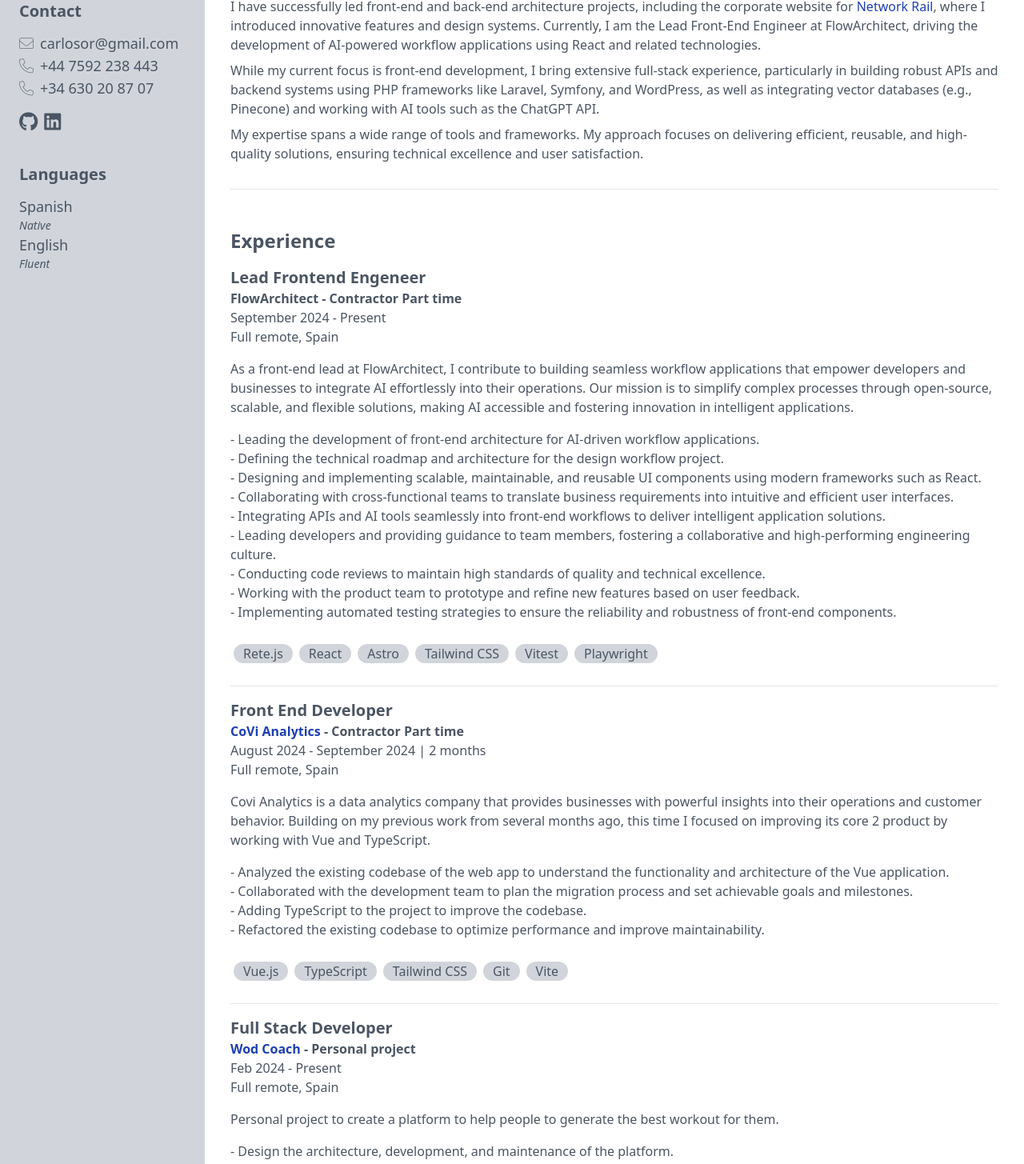
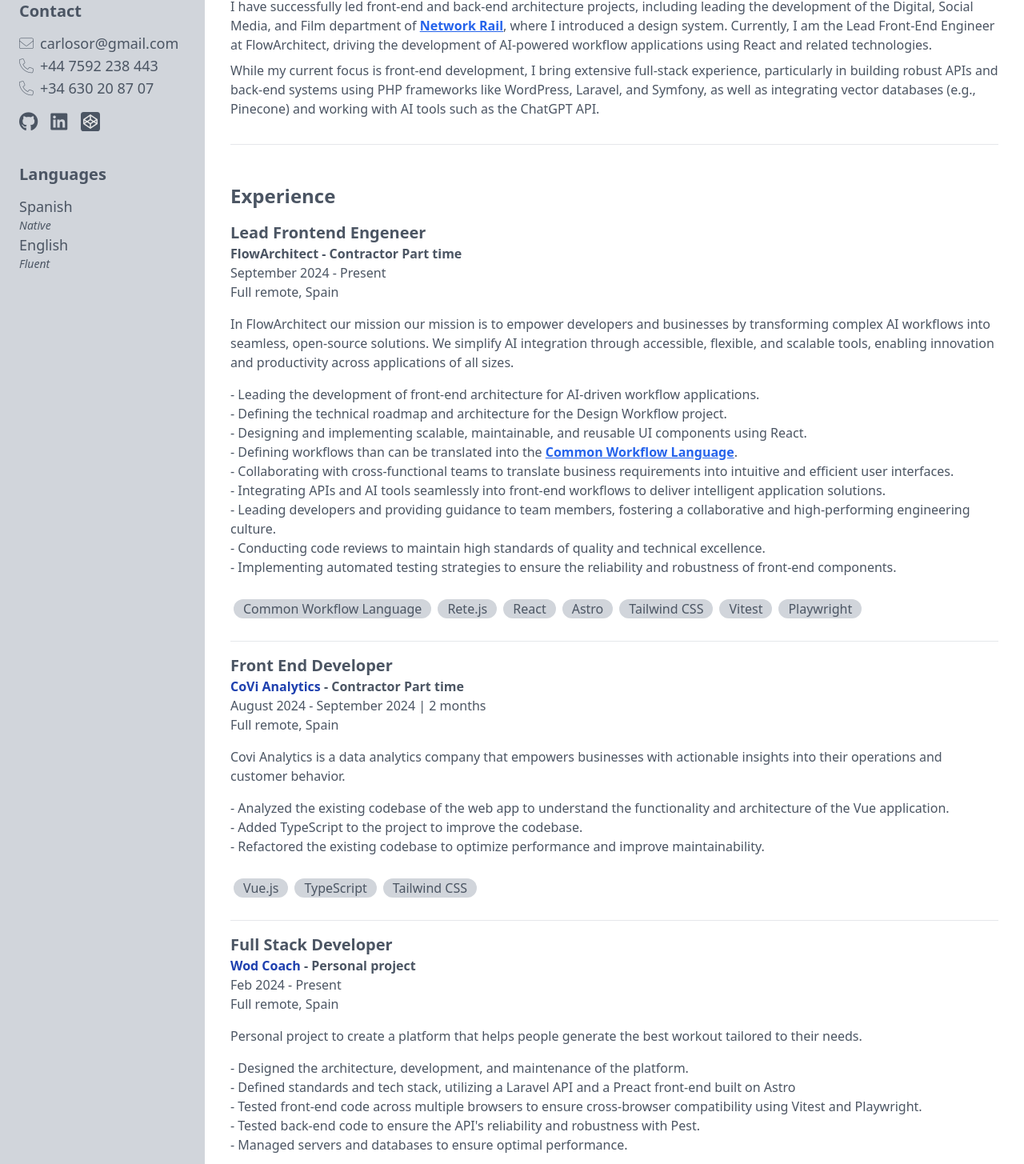
Before and after one commit to DuffmanCC/web-cv, a Vue app: page / in a window 1280 px wide. Shown: the part 220-1675 px from the top of the page at 80% size. Built offline with nearby package versions, Linux system fonts and the light colour scheme.

Commit message:
update contend, add codepen link

```diff
--- a/src/App.vue
+++ b/src/App.vue
@@ -150,11 +150,6 @@
     meta.content =
       "Experienced Front-End Developer | React, Vue & Modern UI Specialist";
     document.getElementsByTagName("head")[0].appendChild(meta);
-
-    // Add console logs to check the content
-    console.log("Content:", this.content);
-    console.log("Profile:", this.content.profile);
-    console.log("Experience:", this.content.experience);
   },
 };
 </script>
--- a/src/components/SideContent.vue
+++ b/src/components/SideContent.vue
@@ -30,20 +30,45 @@
           <a href="tel:+44 7592 238 443">+34 630 20 87 07</a>
         </div>
 
-        <div class="text-2xl my-3">
+        <div class="text-2xl my-3 flex gap-2 items-center">
           <a
-            class="cursor-pointer font-icon icon-github mr-2"
+            class="font-icon icon-github mr-2"
             href="https://github.com/DuffmanCC"
             aria-label="github"
             target="_blank"
           ></a>
 
           <a
-            class="cursor-pointer font-icon icon-linkedin mr-2"
+            class="cursor-pointer font-icon icon-linkedin"
             href="https://www.linkedin.com/in/carlosortiz79/"
             aria-label="linkedin"
             target="_blank"
           ></a>
+
+          <a href="https://codepen.io/DuffmanCC/" target="_blank">
+            <svg
+              xmlns="http://www.w3.org/2000/svg"
+              aria-label="CodePen"
+              role="img"
+              viewBox="0 0 512 512"
+              class="w-6 h-6"
+            >
+              <rect width="512" height="512" rx="15%" fill="#4B5563" />
+
+              <g
+                fill="none"
+                stroke="#e6e6e6"
+                stroke-width="33"
+                stroke-linejoin="round"
+              >
+                <path d="M81 198v116l175 117 175-117V198L256 81z" />
+
+                <path d="M81 198l175 116 175-116M256 81v117" />
+
+                <path d="M81 314l175-116 175 116M256 431V314" />
+              </g>
+            </svg>
+          </a>
         </div>
       </div>
 
--- a/src/data/en.json
+++ b/src/data/en.json
@@ -1,12 +1,10 @@
 {
   "profile": [
-    "Experienced Front-End Developer with a strong focus on React, Vue and modern UI development. With over 10 years of proven experience, I specialize in crafting scalable, maintainable, and intuitive user interfaces that enhance user experience across diverse applications.",
+    "Experienced Front-End Developer with a strong focus on React, Vue, and modern UI development. With over 10 years of proven experience, I specialize in crafting scalable, maintainable, and intuitive user interfaces that enhance user experience across diverse applications.",
 
-    "I have successfully led front-end and back-end architecture projects, including the corporate website for <a href='https://www.networkrail.co.uk' class='hover:underline text-blue-800 dark:text-blue-400'>Network Rail</a>, where I introduced innovative features and design systems. Currently, I am the Lead Front-End Engineer at FlowArchitect, driving the development of AI-powered workflow applications using React and related technologies.",
+    "I have successfully led front-end and back-end architecture projects, including leading the development of the Digital, Social Media, and Film department of <a href='https://www.networkrail.co.uk' class='underline font-bold text-blue-600 dark:text-blue-400'>Network Rail</a>, where I introduced a design system. Currently, I am the Lead Front-End Engineer at FlowArchitect, driving the development of AI-powered workflow applications using React and related technologies.",
 
-    "While my current focus is front-end development, I bring extensive full-stack experience, particularly in building robust APIs and backend systems using PHP frameworks like Laravel, Symfony, and WordPress, as well as integrating vector databases (e.g., Pinecone) and working with AI tools such as the ChatGPT API.",
-
-    "My expertise spans a wide range of tools and frameworks. My approach focuses on delivering efficient, reusable, and high-quality solutions, ensuring technical excellence and user satisfaction."
+    "While my current focus is front-end development, I bring extensive full-stack experience, particularly in building robust APIs and back-end systems using PHP frameworks like WordPress, Laravel, and Symfony, as well as integrating vector databases (e.g., Pinecone) and working with AI tools such as the ChatGPT API."
   ],
 
   "experience": [
@@ -16,19 +14,20 @@
       "type": "Contractor Part time",
       "period": "September 2024 - Present",
       "place": "Full remote, Spain",
-      "intro": "As a front-end lead at FlowArchitect, I contribute to building seamless workflow applications that empower developers and businesses to integrate AI effortlessly into their operations. Our mission is to simplify complex processes through open-source, scalable, and flexible solutions, making AI accessible and fostering innovation in intelligent applications.",
+      "intro": "In FlowArchitect our mission our mission is to empower developers and businesses by transforming complex AI workflows into seamless, open-source solutions. We simplify AI integration through accessible, flexible, and scalable tools, enabling innovation and productivity across applications of all sizes.",
       "tasks": [
         "- Leading the development of front-end architecture for AI-driven workflow applications.",
-        "- Defining the technical roadmap and architecture for the design workflow project.",
-        "- Designing and implementing scalable, maintainable, and reusable UI components using modern frameworks such as React.",
+        "- Defining the technical roadmap and architecture for the Design Workflow project.",
+        "- Designing and implementing scalable, maintainable, and reusable UI components using React.",
+        "- Defining workflows than can be translated into the <a href='https://www.commonwl.org/' class='underline font-bold text-blue-600 dark:text-blue-400'>Common Workflow Language</a>.",
         "- Collaborating with cross-functional teams to translate business requirements into intuitive and efficient user interfaces.",
         "- Integrating APIs and AI tools seamlessly into front-end workflows to deliver intelligent application solutions.",
         "- Leading developers and providing guidance to team members, fostering a collaborative and high-performing engineering culture.",
         "- Conducting code reviews to maintain high standards of quality and technical excellence.",
-        "- Working with the product team to prototype and refine new features based on user feedback.",
         "- Implementing automated testing strategies to ensure the reliability and robustness of front-end components."
       ],
       "skills": [
+        "Common Workflow Language",
         "Rete.js",
         "React",
         "Astro",
@@ -45,14 +44,13 @@
       "type": "Contractor Part time",
       "period": "August 2024 - September 2024 | 2 months",
       "place": "Full remote, Spain",
-      "intro": "Covi Analytics is a data analytics company that provides businesses with powerful insights into their operations and customer behavior. Building on my previous work from several months ago, this time I focused on improving its core 2 product by working with Vue and TypeScript.",
+      "intro": "Covi Analytics is a data analytics company that empowers businesses with actionable insights into their operations and customer behavior.",
       "tasks": [
         "- Analyzed the existing codebase of the web app to understand the functionality and architecture of the Vue application.",
-        "- Collaborated with the development team to plan the migration process and set achievable goals and milestones.",
-        "- Adding TypeScript to the project to improve the codebase.",
+        "- Added TypeScript to the project to improve the codebase.",
         "- Refactored the existing codebase to optimize performance and improve maintainability."
       ],
-      "skills": ["Vue.js", "TypeScript", "Tailwind CSS", "Git", "Vite"],
+      "skills": ["Vue.js", "TypeScript", "Tailwind CSS"],
       "projects": []
     },
     {
@@ -62,13 +60,13 @@
       "type": "Personal project",
       "period": "Feb 2024 - Present",
       "place": "Full remote, Spain",
-      "intro": "Personal project to create a platform to help people to generate the best workout for them.",
+      "intro": "Personal project to create a platform that helps people generate the best workout tailored to their needs.",
       "tasks": [
-        "- Design the architecture, development, and maintenance of the platform.",
-        "- Define standards and tech stack based on a Laravel API and a Preact frontend over Astro.",
-        "- Testing front-end code in multiple browsers to ensure cross-browser compatibility with Vitest and Playwright.",
-        "- Testing back-end code to ensure the reliability and robustness of the API with Pest.",
-        "- Managing servers and database to ensure optimal performance."
+        "- Designed the architecture, development, and maintenance of the platform.",
+        "- Defined standards and tech stack, utilizing a Laravel API and a Preact front-end built on Astro",
+        "- Tested front-end code across multiple browsers to ensure cross-browser compatibility using Vitest and Playwright.",
+        "- Tested back-end code to ensure the API's reliability and robustness with Pest.",
+        "- Managed servers and databases to ensure optimal performance."
       ],
       "skills": [
         "Preact",
@@ -87,15 +85,14 @@
       "type": "Contractor Part time",
       "period": "April 2023 - Feb 2024 | 10 months",
       "place": "Full remote, Spain",
-      "intro": "Urchin Labs is a startup that is developing a ChatGPT tool to help businesses improve their customer service. The tool uses Natural Language Processing (NLP) techniques to understand customer queries and provide relevant answers. I am currently working on the development of a WordPress plugin that integrates the ChatGPT tool with the client's website, specifically tailored for sites utilizing WooCommerce, enhancing the e-commerce experience with advanced conversational capabilities.",
+      "intro": "Urchin Labs is a startup developing a ChatGPT tool to help businesses improve their customer service. The tool leverages Natural Language Processing (NLP) techniques to understand customer queries and provide relevant answers. I am currently working on the development of a WordPress plugin that integrates the ChatGPT tool with client's websites, specifically tailored for WooCommerce sites, enhancing the e-commerce experience with advanced conversational capabilities.",
       "tasks": [
-        "- Collaborated with the development team and stakeholders to identify the requirements and specifications for the Chatbot plugin.",
-        "- Designed the architecture and functionality of the plugin, including integrating ChatGPT and Pinecone vector database for efficient data retrieval.",
+        "- Designed the architecture and functionality of the plugin, integrating ChatGPT and Pinecone vector database for efficient data retrieval.",
         "- Integrated the plugin with the site's existing database, ensuring data security and privacy.",
-        "- Created a user-friendly interface for clients to interact with the Chatbot and receive relevant answers.",
+        "- Developed a user-friendly interface for clients to interact with the Chatbot and receive relevant answers.",
         "- Conducted extensive testing to ensure the plugin's reliability, scalability, and performance.",
         "- Documented the plugin's technical specifications, including installation and usage instructions, for future reference.",
-        "- Creating the main site with headless WordPress and Next.js to provide a better user experience."
+        "- Built the main site with headless WordPress and Next.js to deliver an enhanced user experience."
       ],
       "skills": [
         "WordPress",
@@ -121,7 +118,10 @@
       "period": "Jun 2022 - December 2022 | 7 months",
       "place": "Full remote, Spain",
       "intro": "Totally Group is a digital agency that specializes in WordPress development. I worked on several projects for WordPress sites. Responsibilities included implementing new features, fixing existing bugs, coordinating with other developers and project managers, improving code quality, improving technology stacks, and delivering the needs of our clients.",
-      "tasks": [],
+      "tasks": [
+        "- Developed custom WordPress themes and plugins for clients.",
+        "- Maintened and improved existing WordPress sites."
+      ],
       "skills": [
         "jQuery",
         "Webpack",
@@ -155,15 +155,15 @@
       "type": "Full time",
       "period": "Feb 2018 - April 2022 | 4 years and 3 months",
       "place": "Milton Keynes, United Kingdom",
-      "intro": "Network Rail is the owner and infrastructure manager of most of the railway network in Great Britain. I worked on several projects for the company's internal systems mainly leading the development of the new corporate website and giving some guidance to other teams and agencies.",
+      "intro": "Network Rail is the owner and infrastructure manager of most of the railway network in Great Britain. I worked on several projects for the company's internal systems, primarily leading the development of the new corporate website and providing guidance to other teams and agencies.",
       "tasks": [
-        "- Design the architecture, development, and maintenance of the corporate website of the company.",
-        "- Lead on the design and implementation of new features and functionality to enhance the user experience.",
-        "- Define standards and tech stack with other agencies and teams.",
-        "- Custom Gutenberg blocks creation based on Advanced Custom Fields and Vue.js.",
-        "- Creation of a design system based on <a href='https://storybook.js.org/' target='_blank' class='hover:underline text-blue-800 dark:text-blue-400'>Storybook</a> to manage all frontend resources of the corporate website.",
-        "- Creation of single-page applications and other microsites based on Vue.js.",
-        "- Monitor website performance and take appropriate action to ensure optimal performance."
+        "- Designed the architecture, development, and maintenance of the company's corporate website.",
+        "- Led the design and implementation of new features and functionality to enhance the user experience.",
+        "- Defined standards and tech stack in collaboration with other agencies and teams.",
+        "- Created custom Gutenberg blocks based on Advanced Custom Fields and Vue.js",
+        "- Developed a design system using <a href='https://storybook.js.org/' target='_blank' class='hover:underline text-blue-800 dark:text-blue-400'>Storybook</a> to manage all frontend resources of the corporate website.",
+        "- Created single-page applications and other microsites based on Vue.js",
+        "- Monitored website performance and took appropriate action to ensure optimal performance."
       ],
       "skills": [
         "Vue.js",
@@ -172,6 +172,8 @@
         "TypeScript",
         "Webpack",
         "Tailwind CSS",
+        "Storybook",
+        "Chromatic",
         "GraphQL",
         "Git",
         "Laravel",
@@ -204,16 +206,16 @@
       "type": "Full time",
       "period": "Nov 2015 - Nov 2017 | 2 years",
       "place": "Milton Keynes, United Kingdom",
-      "intro": "Klood is a digital marketing agency based on Milton Keynes that specializes in inbound marketing.",
+      "intro": "Klood is a digital marketing agency based in Milton Keynes that specializes in inbound marketing.",
       "tasks": [
-        "- Meeting with clients to discuss website designs and functions.",
-        "- Creating custom plugins, themes, and functions for WordPress websites.",
-        "- Testing front-end code in multiple browsers to ensure cross-browser compatibility.",
-        "- Working with multiple APIs and RESTful Services.",
-        "- Buildind reusable code and libraries for future use.",
-        "- Optimized pages for page speed using Google Page Speed (API) for Apache to obtain higher rankings on Search Engines (SEM).",
-        "- Front-end development using the latest HTML5 and CSS3 techniques, backed by jQuery to enable optimum user experience throughout the websites.",
-        "- Working in Agile methodology."
+        "- Met with clients to discuss website designs and functionality.",
+        "- Created custom plugins, themes, and functions for WordPress websites.",
+        "- Tested front-end code in multiple browsers to ensure cross-browser compatibility.",
+        "- Worked with multiple APIs and RESTful Services.",
+        "- Built reusable code and libraries for future use.",
+        "- Optimized pages for page speed using Google PageSpeed (API) for Apache to achieve higher rankings on Search Engines (SEM).",
+        "- Front-end development using the latest HTML5 and CSS3 techniques, enhanced by jQuery to enable optimum user experience throughout the websites.",
+        "- Worked in Agile methodology."
       ],
       "skills": [
         "jQuery",
@@ -248,7 +250,7 @@
       "type": "Full time",
       "period": "Oct 2013 - Oct 2015 | 2 years",
       "place": "Canterbury (UK) and Cáceres (Spain)",
-      "intro": "Starting my career as web developer. I worked on several small projects for different clients.",
+      "intro": "I started my career as a web developer and worked on several small projects for different clients",
       "tasks": [],
       "skills": [],
       "projects": []
--- a/tailwind.config.js
+++ b/tailwind.config.js
@@ -1,15 +1,15 @@
 module.exports = {
-  content: ['./public/**/*.html', './src/**/*.{vue,js,ts,jsx,tsx}'],
-  darkMode: 'class',
+  content: ["./public/**/*.html", "./src/**/*.{vue,js,ts,jsx,tsx,json}"],
+  darkMode: "class",
   theme: {
     container: {
-      center: true
+      center: true,
     },
     extend: {
       fontFamily: {
-        'icon': ['"Font Icons"']
-      }
+        icon: ['"Font Icons"'],
+      },
     },
   },
   plugins: [],
-}
+};
```
